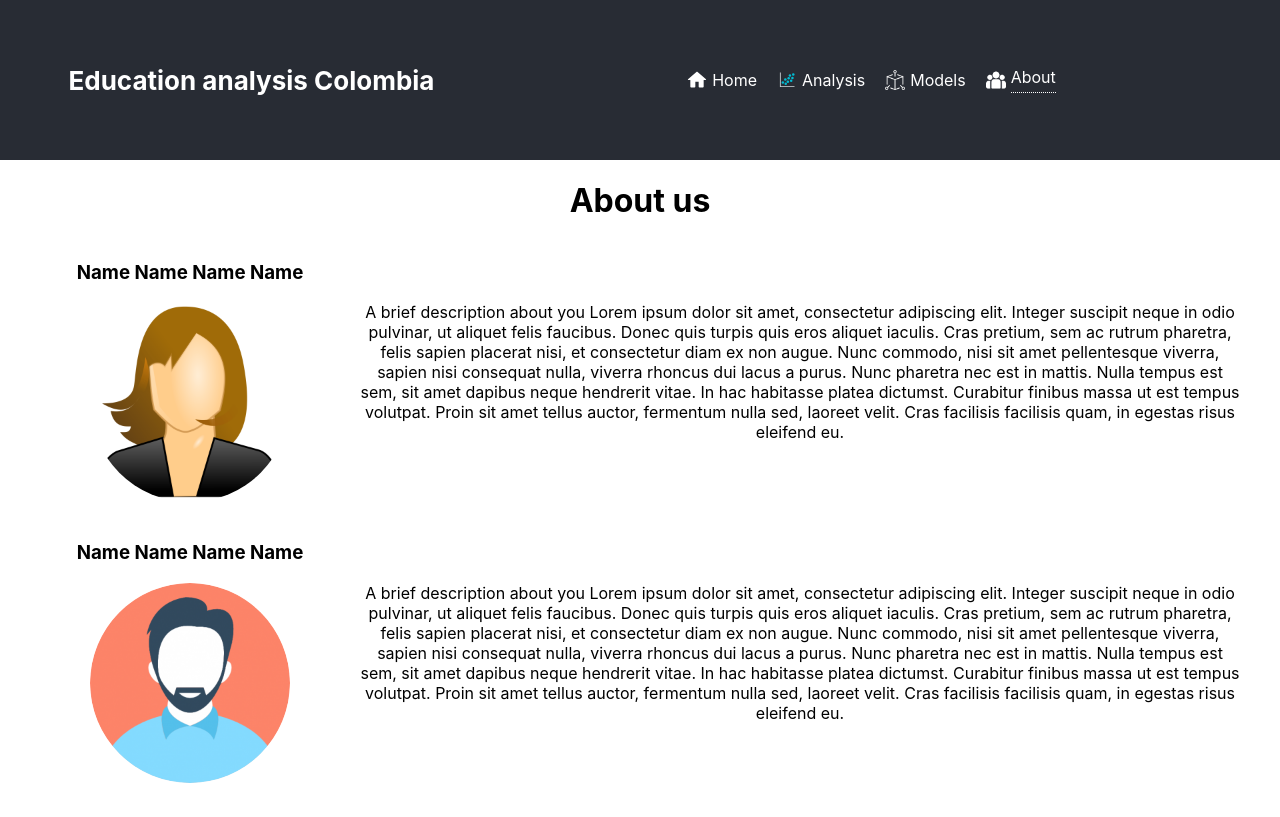
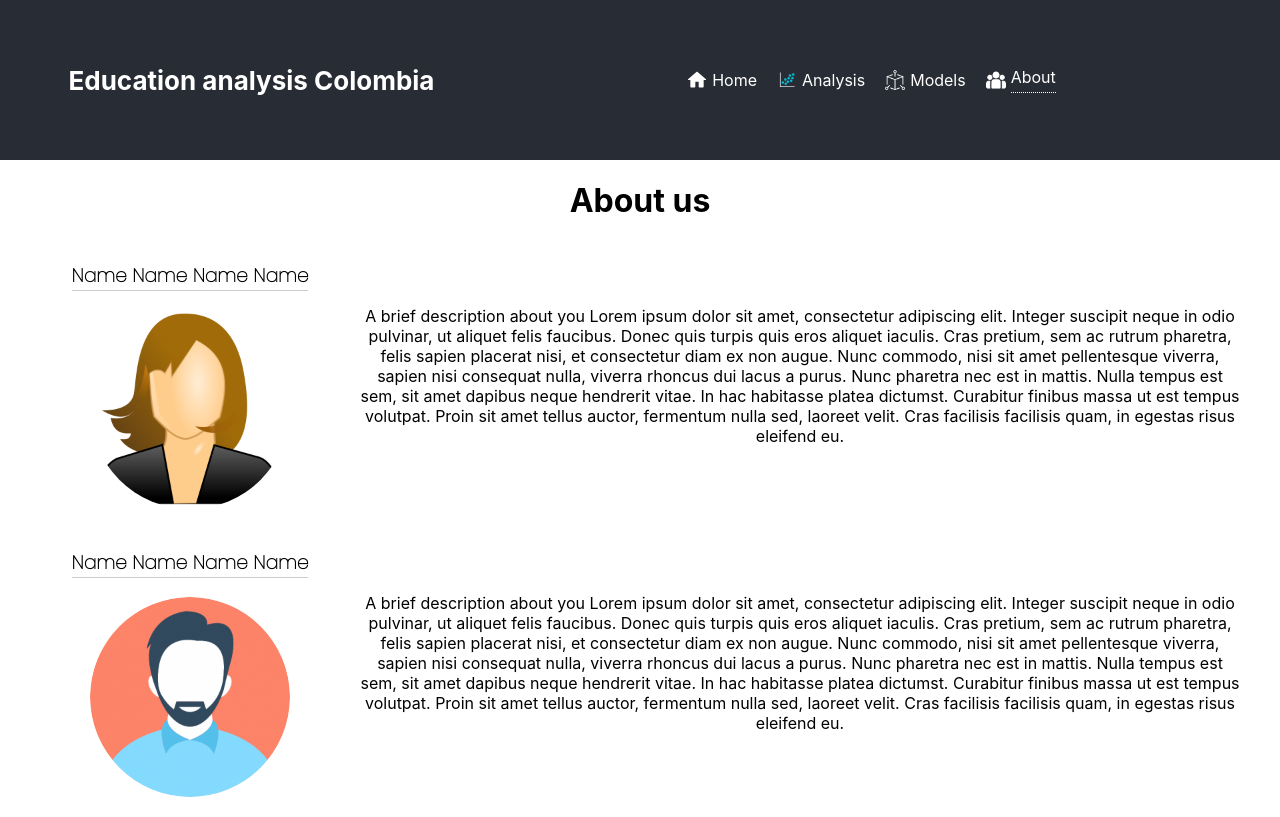
Before and after one commit to balexandermunoz/ds4a-icfes, a React (Create React App) app: page /ds4a-icfes/about in a window 1280 px wide. Built offline with nearby package versions, Linux system fonts and the light colour scheme.

Commit message:
:lipstick: Improved About card styles.

```diff
--- a/src/assets/styles/AboutCard.css
+++ b/src/assets/styles/AboutCard.css
@@ -1,3 +1,4 @@
+@import url("https://fonts.googleapis.com/css2?family=Poppins:wght@100&display=swap");
 .about--card {
   display: flex;
   flex-direction: row;
@@ -12,11 +13,21 @@
   align-items: center;
   min-width: 300px;
 }
+.about--card--leftcol--name {
+  border-bottom: 1px solid #ccc;
+  font-family: Poppins, Arial, Helvetica, sans-serif;
+}
 .about--card--leftcol--image {
   width: 200px;
   height: 200px;
   border-radius: 100px;
 }
+.about--card--rightcol--description {
+  text-align: left;
+  font-family: Poppins, Arial, Helvetica, sans-serif;
+  font-weight: bold;
+}
+
 @media (max-width: 750px) {
   .about--card {
     flex-wrap: wrap;
--- a/src/assets/styles/AboutCard.scss
+++ b/src/assets/styles/AboutCard.scss
@@ -1,3 +1,5 @@
+@import url('https://fonts.googleapis.com/css2?family=Poppins:wght@100&display=swap');
+
 .about--card {
   display: flex;
   flex-direction: row;
@@ -12,6 +14,11 @@
     align-items: center;
     min-width: 300px;
 
+    &--name {
+      border-bottom: 1px solid #ccc;
+      font-family: Poppins, Arial, Helvetica, sans-serif;
+    }
+
     &--image {
       width: 200px;
       height: 200px;
@@ -20,7 +27,13 @@
   }
 
   &--rightcol {
+    &--description {
+      text-align: left;
+      font-family: Poppins, Arial, Helvetica, sans-serif;
+      font-weight: bold;
+    }
   }
+
 }
 
 @media (max-width: 750px) {
```
Also changed, not shown: 1 other file (tests, documents, lock files or other folders).
